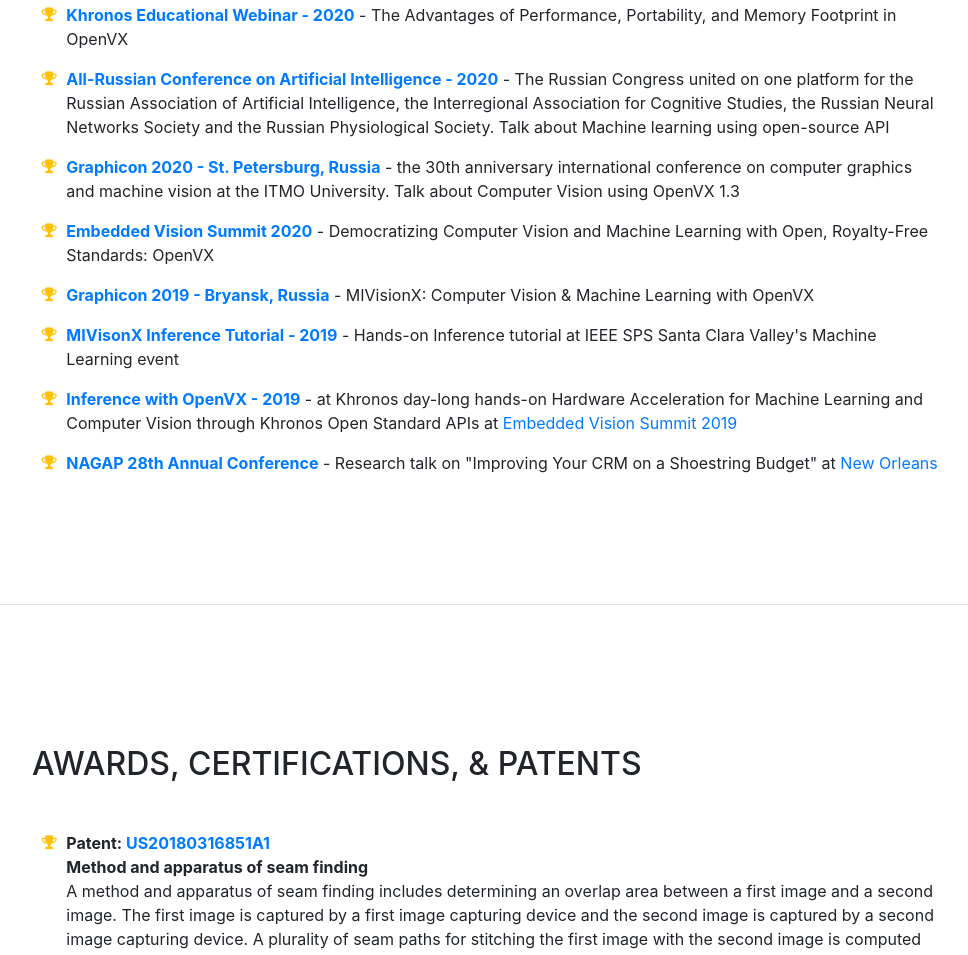
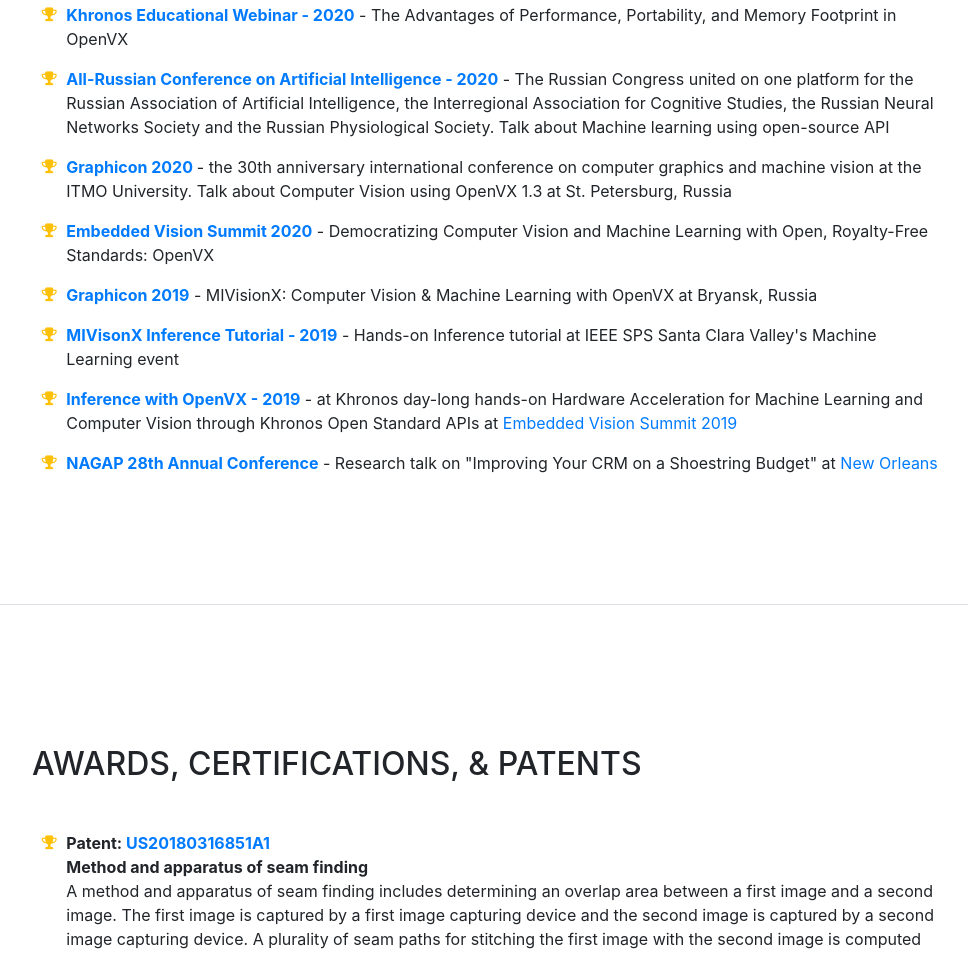
Before and after one commit to kiritigowda/kiritigowda.github.io, a website with bundled scripts: page index.html in a window 1280 px wide. Shown: the part 4213-5168 px from the top of the page, without its empty margins (288-1256 px from the left). Built offline with nearby package versions, Linux system fonts and the light colour scheme; a web font is replaced by a local one.

Commit message:
Fix Talks

```diff
--- a/index.html
+++ b/index.html
@@ -531,10 +531,10 @@
           </li>
           <li>
             <i class="fa-li fa fa-trophy text-warning"></i>
-            <p><b><a href="https://www.khronos.org/events/graphicon-2020-itmo">Graphicon 2020 - St. Petersburg,
-                  Russia</a></b> -
+            <p><b><a href="https://www.khronos.org/events/graphicon-2020-itmo">Graphicon 2020 </a></b> -
               the 30th anniversary international conference on computer graphics and machine vision at the ITMO
-              University. Talk about Computer Vision using OpenVX 1.3</p>
+              University. Talk about Computer Vision using OpenVX 1.3 at St. Petersburg, Russia
+            </p>
           </li>
           <li>
             <i class="fa-li fa fa-trophy text-warning"></i>
@@ -545,8 +545,8 @@
           </li>
           <li>
             <i class="fa-li fa fa-trophy text-warning"></i>
-            <p><b><a href="https://www.khronos.org/events/graphicon-2019">Graphicon 2019 - Bryansk, Russia</a></b> -
-              MIVisionX: Computer Vision & Machine Learning with OpenVX</p>
+            <p><b><a href="https://www.khronos.org/events/graphicon-2019">Graphicon 2019</a></b> -
+              MIVisionX: Computer Vision & Machine Learning with OpenVX at Bryansk, Russia</p>
           </li>
           <li>
             <i class="fa-li fa fa-trophy text-warning"></i>
```
